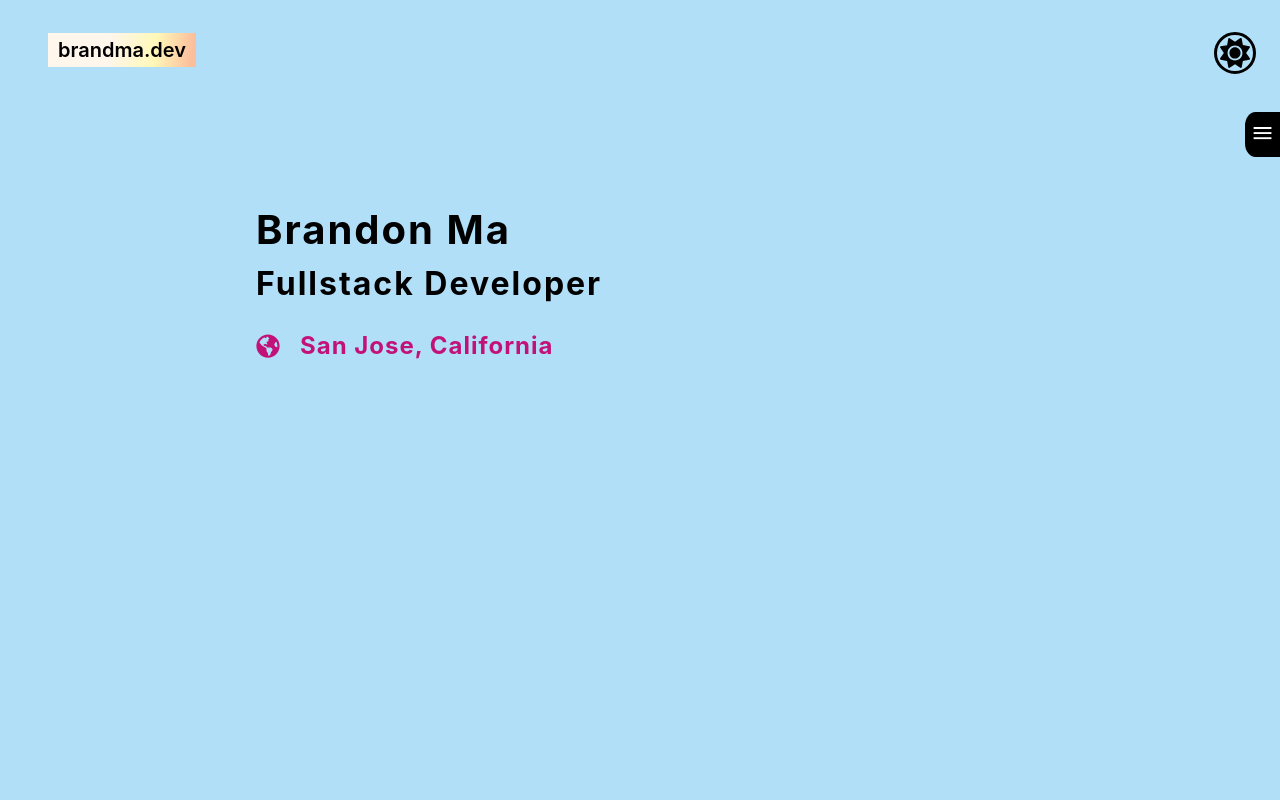
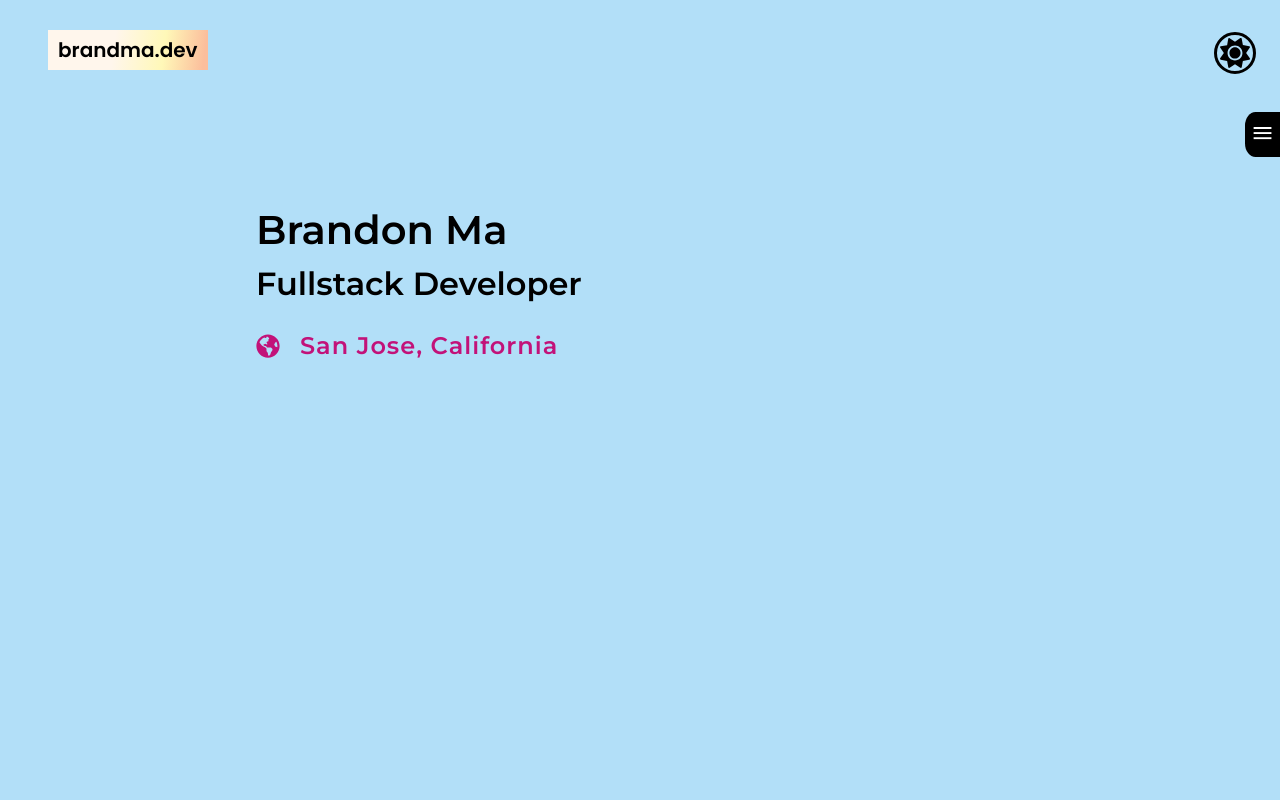
Before and after one commit to maybemaby/brandma.dev, a Next.js app: page / in a window 1280 px wide. Shown: the top 800 px of the page. Built offline with nearby package versions, Linux system fonts and the light colour scheme.

Commit message:
Update fonts to use Poppins/Montserrat

```diff
--- a/components/Landing/Landing.tsx
+++ b/components/Landing/Landing.tsx
@@ -11,9 +11,9 @@ const Container = styled.div`
   display: flex;
   flex-direction: column;
   font-size: 2rem;
-  font-weight: 700;
+  font-weight: 600;
   line-height: 1.5;
-  letter-spacing: 2px;
+  font-family: "Montserrat", "Segoe-UI", sans-serif;
 
   @media screen and (min-width: 768px) {
     padding: 100px 20%;
--- a/pages/_app.tsx
+++ b/pages/_app.tsx
@@ -8,7 +8,7 @@ const GlobalStyle = createGlobalStyle`
   body {
     padding: 0;
     margin: 0;
-    font-family: -apple-system, BlinkMacSystemFont, Segoe UI, Roboto, Oxygen,
+    font-family: 'Poppins' ,-apple-system, BlinkMacSystemFont, Segoe UI, Roboto, Oxygen,
       Ubuntu, Cantarell, Fira Sans, Droid Sans, Helvetica Neue, sans-serif;
   }
 
--- a/styles/globals.css
+++ b/styles/globals.css
@@ -2,7 +2,7 @@ html,
 body {
   padding: 0;
   margin: 0;
-  font-family: -apple-system, BlinkMacSystemFont, Segoe UI, Roboto, Oxygen,
+  font-family: 'Roboto' ,-apple-system, BlinkMacSystemFont, Segoe UI, Roboto, Oxygen,
     Ubuntu, Cantarell, Fira Sans, Droid Sans, Helvetica Neue, sans-serif;
 }
 
```
